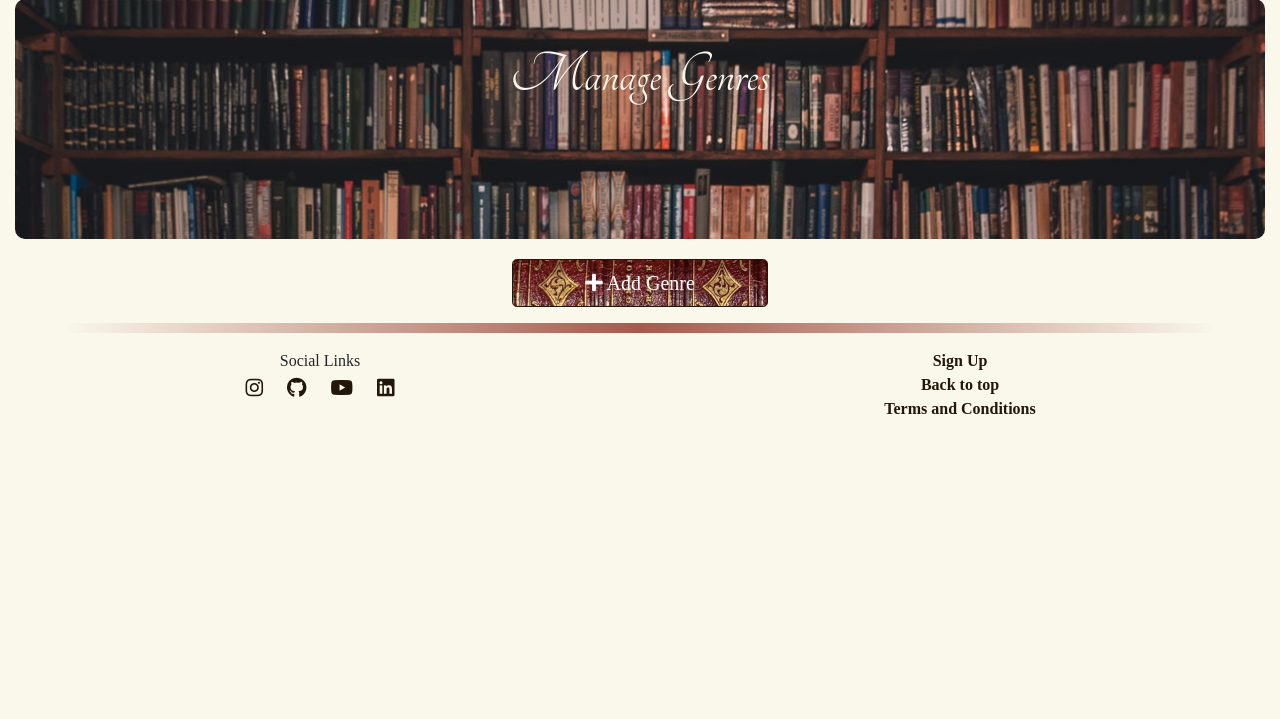
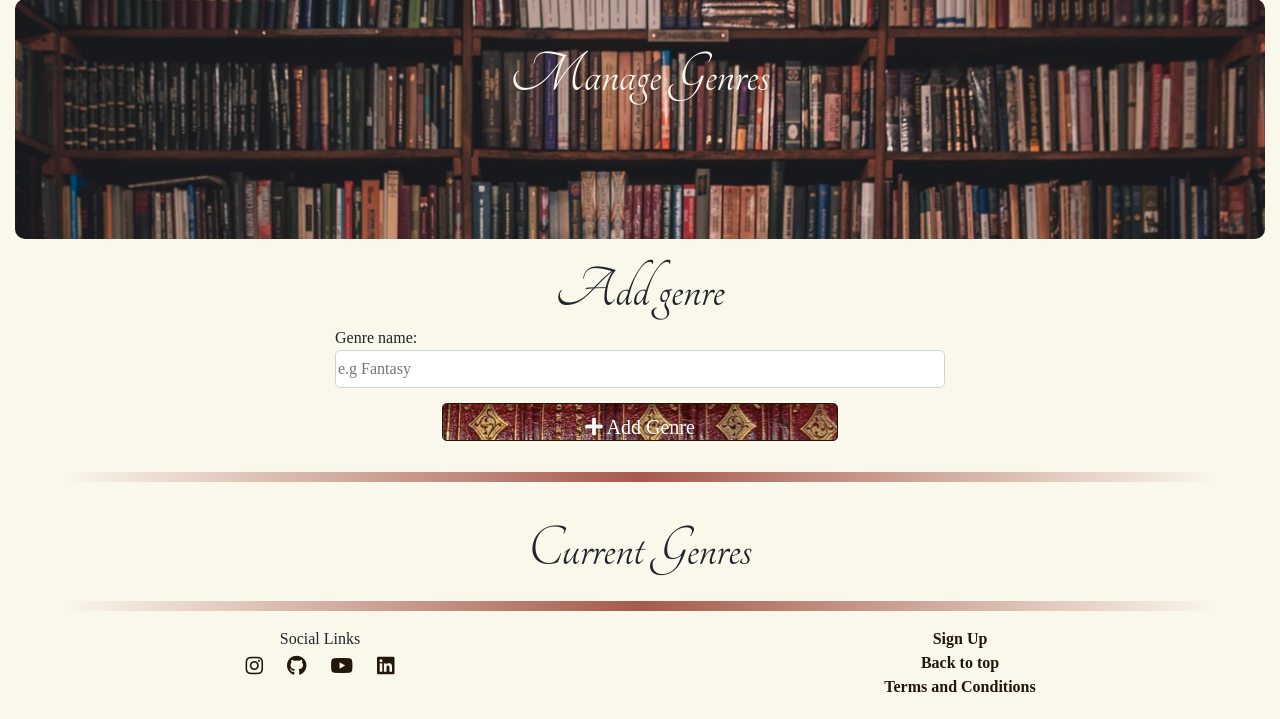
Before and after one commit to natalie-kate/pocket-bookcase, a Flask app: template templates/manage_genres.html in a window 1280 px wide. Shown: the part 81-800 px from the top of the page. Run offline with Flask 2, Linux system fonts and the light colour scheme; the template is opened without the code that fills it, so the values that code supplies are empty; some libraries are stand-ins or nearby versions; some web fonts are replaced.

Commit message:
Add form,<a> to button and bootstrap classes

```diff
--- a/templates/manage_genres.html
+++ b/templates/manage_genres.html
@@ -12,21 +12,34 @@
 {% endblock %}
 
 {% block content%}
+<h3 class="genres text-center">Add genre</h3>
+<form id="add-genre-form" method="POST" action="{{ url_for ('add_genre') }}">
+  <div class="row">
+    <div class="col-10 offset-1 col-md-6 offset-md-3">
+      <label for="name">Genre name:</label>
+      <input id="name" type="text" name="name" placeholder="e.g Fantasy" required /><br />
+    </div>
 
-<div class="col-10 offset-1 col-md-4 offset-md-4 text-center">
-    <a href="{{ url_for('add_book') }}" class="btn my-btn btn-lg hover">
-    <i class="fas fa-plus"></i> Add Genre</a>
+    <div class="col-8 offset-2 col-md-4 offset-md-4 text-center genres-btn">
+      <button type="submit" href="{{ url_for('add_book') }}" class="btn my-btn btn-lg hover">
+        <i class="fas fa-plus"></i> Add Genre</button>
+    </div>
   </div>
+</form>
+<hr>
+
+<h3 class="genres text-center">Current Genres</h3>
 
 {% for genre in genres %}
-<div class="row genres text-center"></iv>
-    <div class="col-6 offset-1 shadow">
-        <h3>{{ genre.name }}</h3>
-    </div>
-    <div class="col-4">
-        <a href="" class="btn btn-sm edit-btn">Edit Genre</a>
-        <a href="" class="btn btn-sm delete-btn">Delete Genre</a>
-    </div>
+<div class="row genres text-center">
+  </iv>
+  <div class="col-10 offset-1 col-md-5 shadow-lg p-1 mb-3 bg-white rounded">
+    <h3>{{ genre.name.title() }}</h3>
+  </div>
+  <div class="col-10 offset-1 col-md-5 offset-md-0">
+    <a href="" class="btn btn-md edit-btn">Edit Genre</a>
+    <a href="{{ url_for('delete_genre', genre_id=genre._id) }}" class="btn btn-md delete-btn">Delete Genre</a>
+  </div>
 </div>
 {% endfor %}
 <hr>
@@ -34,5 +47,5 @@
 {% endblock %}
 
 {% block link %}
-    <a class="footer-link" href="{{ url_for('manage_genre') }}">Back to top</a><br>
+<a class="footer-link" href="{{ url_for('manage_genre') }}">Back to top</a><br>
 {% endblock %}
```
